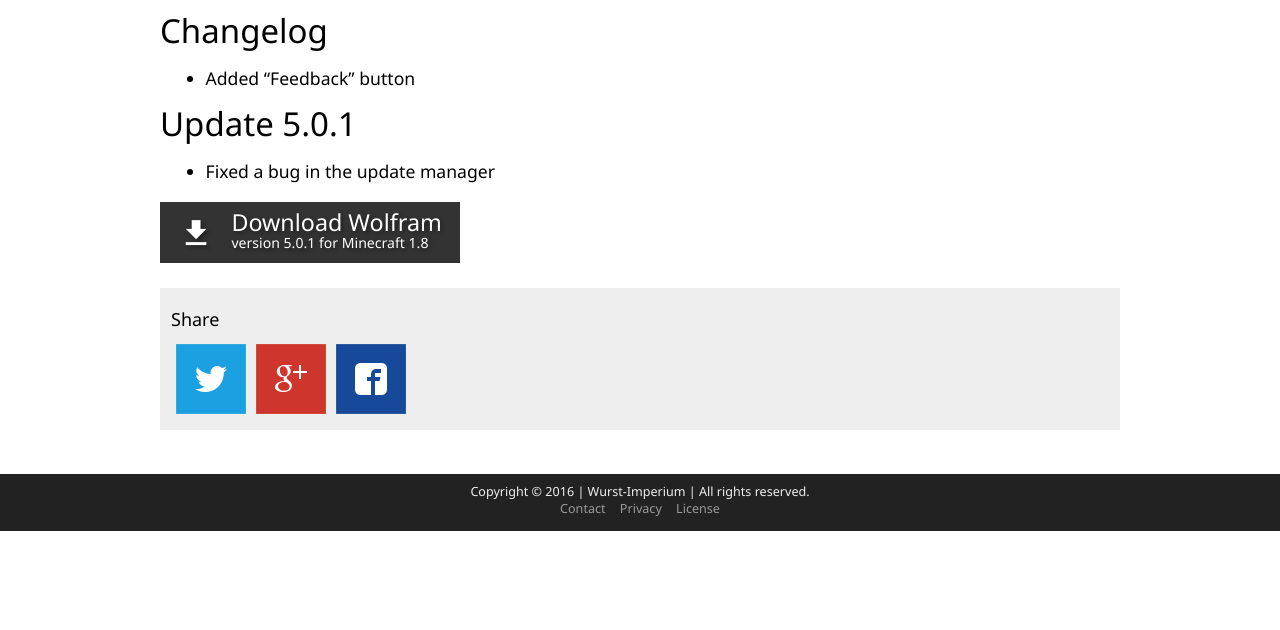
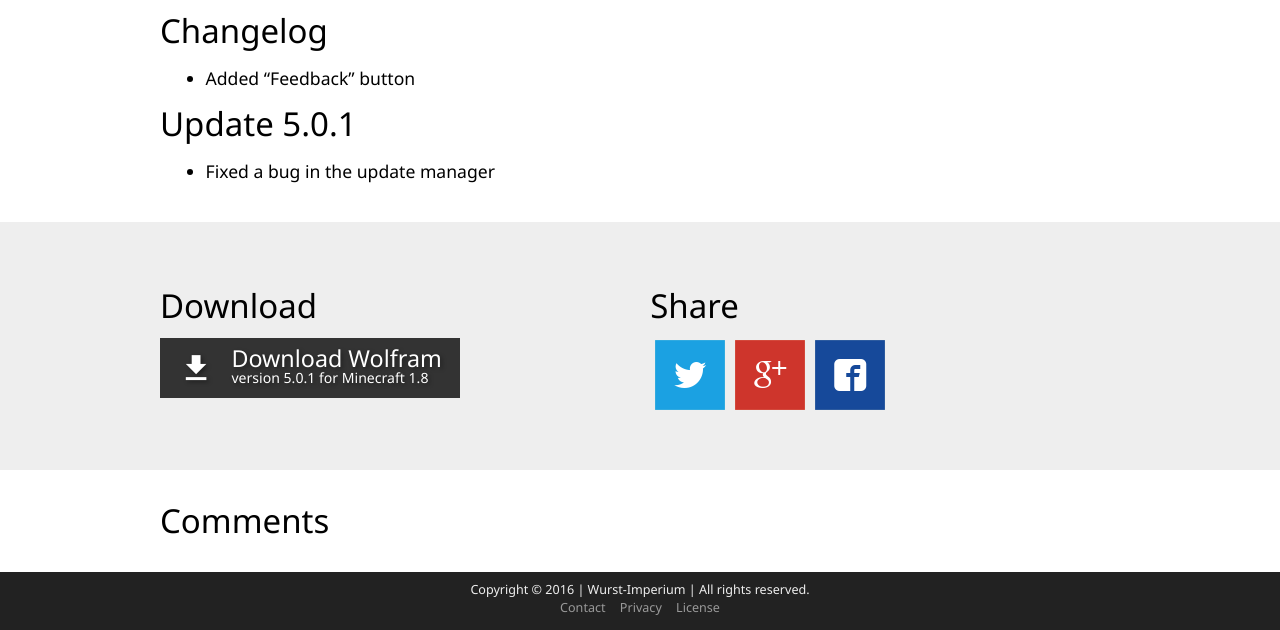
Before and after one commit to Wurst-Imperium/WolframClient.net, a Jekyll site: the page built from _posts/2016-09-16-Wolfram-5.0.md, in a window 1280 px wide and 1247 px high. Shown: the part 617-1247 px from the top of the window. Built offline with Jekyll 4.4.1, drawn with Linux system fonts in a browser that asks for light colours; comment, search, counter and statistics services are not loaded.

Commit message:
:art: Redesign news links & comments

```diff
--- a/_includes/share-buttons.html
+++ b/_includes/share-buttons.html
@@ -1,6 +1,4 @@
-<div class="tile-container bg-grayLighter margin20 no-margin-left no-margin-right padding10">
-  <div class="tile-group no-margin-left">
-    <span class="tile-group-title fg-black">Share</span>
+<div class="tile-container">
   <a href="https://twitter.com/intent/tweet?text={{ page.title | uri_escape }}&url=https%3A//www.wolfram-client.tk{{ page.url | remove: "index.html" | uri_escape }}&via=Wurst_Imperium" target="_blank" onclick="{% if include.category %}ga('send', 'event', '{{ include.category }}', 'share', 'twitter');{% endif %}">
     <div class="tile-small bg-cyan fg-white">
       <div class="tile-content iconic">
@@ -23,4 +21,3 @@
     </div>
   </a>
 </div>
-</div>
--- a/_layouts/post.html
+++ b/_layouts/post.html
@@ -7,24 +7,41 @@ layout: bare
 		{% include news/header.html %}
 	</div>
 </header>
-<div class="container padding20 no-padding-left no-padding-right">
+<div class="padding20 no-padding-left no-padding-right">
+	<div class="container post-content">
 		<!-- Wolfram News -->
 		<div class="margin20 no-margin-left no-margin-right no-margin-top">
 			<ins class="adsbygoogle" style="display:block" data-ad-client="ca-pub-5218363098774955" data-ad-slot="7879285223" data-ad-format="auto"></ins>
 		</div>
-	<div class="post-content">
 		{% include news/thumbnail.html %}
 		{{ content }}
+	</div>
+</div>
+<div class="bg-grayLighter padding40 no-padding-left no-padding-right">
+	<div class="container post-content">
+		<div class="grid">
+			<div class="row cells2">
 				{% if post.wolfram-version and post.minecraft-version %}
-		<p>
-	    <a class="command-button primary text-shadow bg-grayDark bd-grayDark bg-hover-grayDarker" href="http://go.wolfram-client.tk/10371505/github.com/Wurst-Imperium/Wolfram-MC-{{ page.minecraft-version }}/releases/download/v{{ page.wolfram-version }}/Wolfram-v{{ page.wolfram-version }}-MC{{ page.minecraft-version }}.zip" rel="nofollow" target="_blank" onclick="ga('send', 'event', 'news', 'download');">
+					<div class="cell">
+						<h2>Download</h2>
+						<a class="command-button primary text-shadow bg-grayDark bd-grayDark bg-hover-black" href="http://go.wolfram-client.tk/10371505/github.com/Wurst-Imperium/Wolfram-MC-{{ page.minecraft-version }}/releases/download/v{{ page.wolfram-version }}/Wolfram-v{{ page.wolfram-version }}-MC{{ page.minecraft-version }}.zip" rel="nofollow" target="_blank" onclick="ga('send', 'event', 'news', 'download');">
 							<span class="icon mif-file-download"></span>
 							Download Wolfram
 							<small>version {{ post.wolfram-version }} for Minecraft {{ post.minecraft-version }}</small>
 						</a>
-		</p>
+					</div>
 				{% endif %}
+				<div class="cell">
+					<h2>Share</h2>
 					{% include share-buttons.html category = "news" %}
+				</div>
+			</div>
+		</div>
+	</div>
+</div>
+<div class="padding20 no-padding-left no-padding-right">
+	<div class="container post-content">
+		<h2>Comments</h2>
 		<div id="disqus_thread"></div>
 		<noscript>
 			Please enable JavaScript to view the <a href="https://disqus.com/?ref_noscript" rel="nofollow">comments section</a>.
```
Lines whose indentation alone changed are shown as unchanged.
